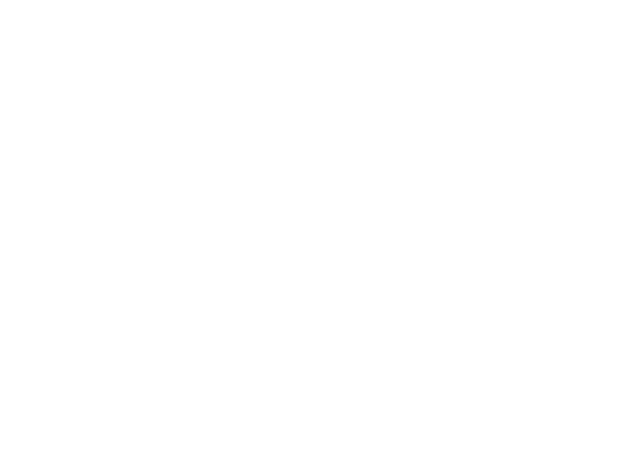
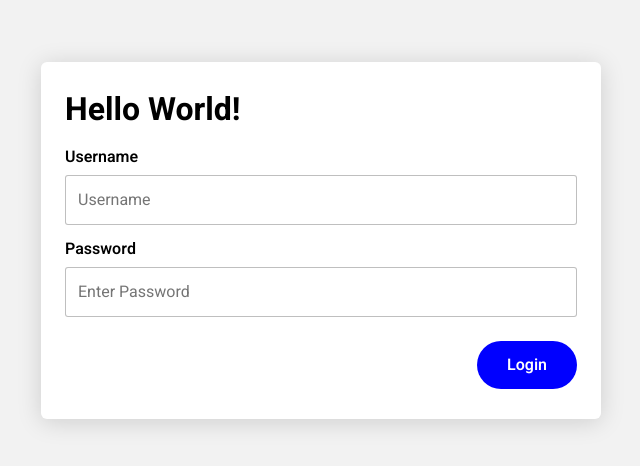
Before and after one commit to hbeus/inlamning02, a React (Create React App) app: page / in a window 1280 px wide. Shown: the part 160-626 px from the top of the page, without its empty margins (319-959 px from the left). Built offline with nearby package versions, Linux system fonts and the light colour scheme.

Commit message:
add views and router

```diff
--- a/package.json
+++ b/package.json
@@ -3,6 +3,7 @@
   "version": "0.1.0",
   "private": true,
   "dependencies": {
+    "@reach/router": "^1.3.4",
     "@testing-library/jest-dom": "^4.2.4",
     "@testing-library/react": "^9.5.0",
     "@testing-library/user-event": "^7.2.1",
--- a/src/App.js
+++ b/src/App.js
@@ -1,9 +1,11 @@
 import React from 'react';
+import Login from './view/Login'
+import Profile from './view/Profile'
 
 function App() {
   return (
     <div>
-
+        <Login></Login>
     </div>
   );
 }
--- /dev/null
+++ b/src/global.css
@@ -0,0 +1,17 @@
+@import url('https://fonts.googleapis.com/css2?family=Heebo:wght@400;600;700&display=swap');
+
+* {
+    margin: 0px;
+    padding: 0px;
+    box-sizing: border-box;
+    font-family: 'Heebo', sans-serif;
+}
+
+body {
+    background:#f2f2f2;
+    display: grid;
+}
+
+button, label, input, img {
+    display: block;
+}
--- a/src/index.js
+++ b/src/index.js
@@ -1,4 +1,5 @@
 import React from 'react';
+import './global.css'
 import ReactDOM from 'react-dom';
 import App from './App';
 import * as serviceWorker from './serviceWorker';
--- /dev/null
+++ b/src/view/Login/index.js
@@ -0,0 +1,30 @@
+import React from "react";
+import "./style.css";
+
+export const Login = () => {
+  return (
+    <div className="login-view__center-container">
+      <div className="login-view__container">
+        <h1>Hello World!</h1>
+        <form>
+          <label for="username">Username</label>
+          <input
+            type="text"
+            id="username"
+            placeholder="Username"
+            required
+          ></input>
+          <label for="password">Password</label>
+          <input
+            type="password"
+            id="password"
+            placeholder="Enter Password"
+          ></input>
+          <button class="login-view__loginButton">Login</button>
+        </form>
+      </div>
+    </div>
+  );
+};
+
+export default Login;
--- /dev/null
+++ b/src/view/Login/style.css
@@ -0,0 +1,45 @@
+.login-view__center-container {
+    display: grid;
+    place-items: center;
+    min-height: 100vh;
+}
+
+.login-view__container {
+    background-color: #fff;
+    padding: 24px 24px 30px 24px;
+    width:100%;
+    max-width: 560px;
+    border-radius: 6px;
+    box-shadow:0px 3px 24px 0px rgba(0, 0, 0, 0.15);
+}
+
+.login-view__container h1 {
+    padding-bottom: 12px;
+}
+
+.login-view__container label {
+    font-weight: 600;
+    padding-bottom: 6px;
+}
+
+.login-view__container input {
+    font-size: 16px;
+    width: 100%;
+    border: 0px;
+    border-radius: 3px;
+    padding: 12px;
+    margin-bottom: 12px;
+    border: 1px solid rgba(0, 0, 0, 0.25);
+}
+
+.login-view__loginButton {
+    background: blue;
+    font-size: 16px;
+    font-weight: 600;
+    padding: 12px 30px;
+    border: 0px;
+    border-radius: 100px;
+    margin-top: 24px;
+    color: #fff;
+    margin-left: auto;
+}
--- /dev/null
+++ b/src/view/Profile/index.js
@@ -0,0 +1,14 @@
+import React from "react";
+import "./style.css";
+
+export const LoginView = () => {
+  return (
+    <div className="profile-view__center-container">
+      <div className="profile-view__container">
+        <h1>Hello World</h1>
+      </div>
+    </div>
+  );
+};
+
+export default LoginView;
--- /dev/null
+++ b/src/view/Profile/style.css
@@ -0,0 +1,35 @@
+.profile-view__center-container {
+    display: grid;
+    place-items: center;
+    min-height: 100vh;
+}
+
+.profile-view__container {
+    background-color: #fff;
+    padding: 24px;
+    width:100%;
+    max-width: 560px;
+    border-radius: 6px;
+}
+
+.profile-view__container label {
+    padding-bottom: 6px;
+}
+.profile-view__container input {
+    display: block;
+    width: 100%;
+    border: 0px;
+    border-radius: 3px;
+    padding: 12px;
+    margin-bottom: 12px;
+    border: 1px solid rgba(0, 0, 0, 0.25);
+}
+
+.profile-view__loginButton {
+    background: blue;
+    padding: 12px 30px;
+    border: 0px;
+    border-radius: 100px;
+    margin-top: 12px;
+    color: #fff;
+}
```
Also changed, not shown: 1 other file (tests, documents, lock files or other folders).
